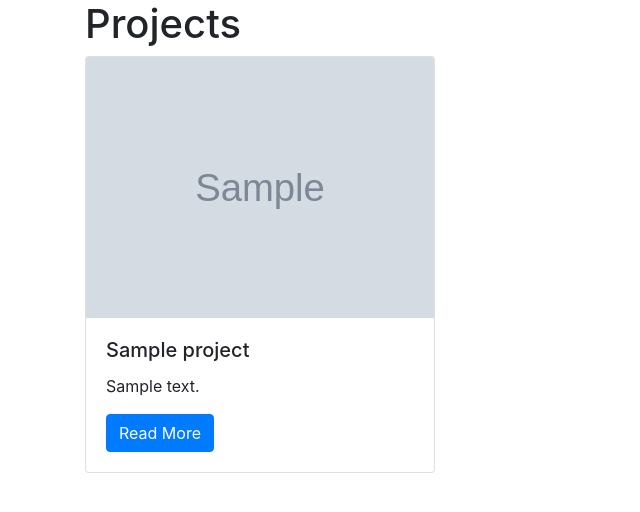
After one commit to j-kincaid/portfolio, a Django app: template projects/templates/project_index.html in a window 1280 px wide. The commit adds this page. Shown: the top 512 px of the page, without its empty margins (0-640 px from the left). Run offline with Django 3.2, Linux system fonts and the light colour scheme; the template is opened without the code that fills it: values that come from a table or form of the project are taken from there, others are empty; tables that the repository leaves empty hold one stand-in row (values such as "Sample post"); grey boxes marked "Sample" are stand-in pictures; parts of the project's set-up code (start-up, migrations or seed data) failed here and were passed over; some libraries are stand-ins or nearby versions.

Commit message:
add templates, static, img directories

```diff
--- a/personal_portfolio/templates/base.html
+++ b/personal_portfolio/templates/base.html
@@ -1,8 +1,10 @@
 <link rel="stylesheet" href="https://stackpath.bootstrapcdn.com/bootstrap/4.1.3/css/bootstrap.min.css" integrity="sha384-MCw98/SFnGE8fJT3GXwEOngsV7Zt27NXFoaoApmYm81iuXoPkFOJwJ8ERdknLPMO" crossorigin="anonymous">
 
+<div class='container'>
 {% block page_content %}
 
 {% endblock %}
+</div>
 
 <script src="https://code.jquery.com/jquery-3.3.1.slim.min.js" integrity="sha384-q8i/X+965DzO0rT7abK41JStQIAqVgRVzpbzo5smXKp4YfRvH+8abtTE1Pi6jizo" crossorigin="anonymous"></script>
 <script src="https://cdnjs.cloudflare.com/ajax/libs/popper.js/1.14.3/umd/popper.min.js" integrity="sha384-ZMP7rVo3mIykV+2+9J3UJ46jBk0WLaUAdn689aCwoqbBJiSnjAK/l8WvCWPIPm49" crossorigin="anonymous"></script>
--- a/personal_portfolio/urls.py
+++ b/personal_portfolio/urls.py
@@ -18,4 +18,5 @@ from django.urls import path, include
 
 urlpatterns = [
     path('admin/', admin.site.urls),
+    path("projects/", include("projects.urls")),
 ]
--- /dev/null
+++ b/projects/templates/project_index.html
@@ -0,0 +1,22 @@
+{% extends "base.html" %}
+{% load static %}
+{% block page_content %}
+<h1>Projects</h1>
+<div class="row">
+{% for project in projects %}
+    <div class="col-md-4">
+        <div class="card mb-2">
+            <img class="card-img-top" src="{% static project.image %}">
+            <div class="card-body">
+                <h5 class="card-title">{{ project.title }}</h5>
+                <p class="card-text">{{ project.description }}</p>
+                <a href="{% url 'project_detail' project.pk %}"
+                   class="btn btn-primary">
+                    Read More
+                </a>
+            </div>
+        </div>
+    </div>
+    {% endfor %}
+</div>
+{% endblock %}
```
Also changed, not shown: projects/views.py (+16 -1 lines).
